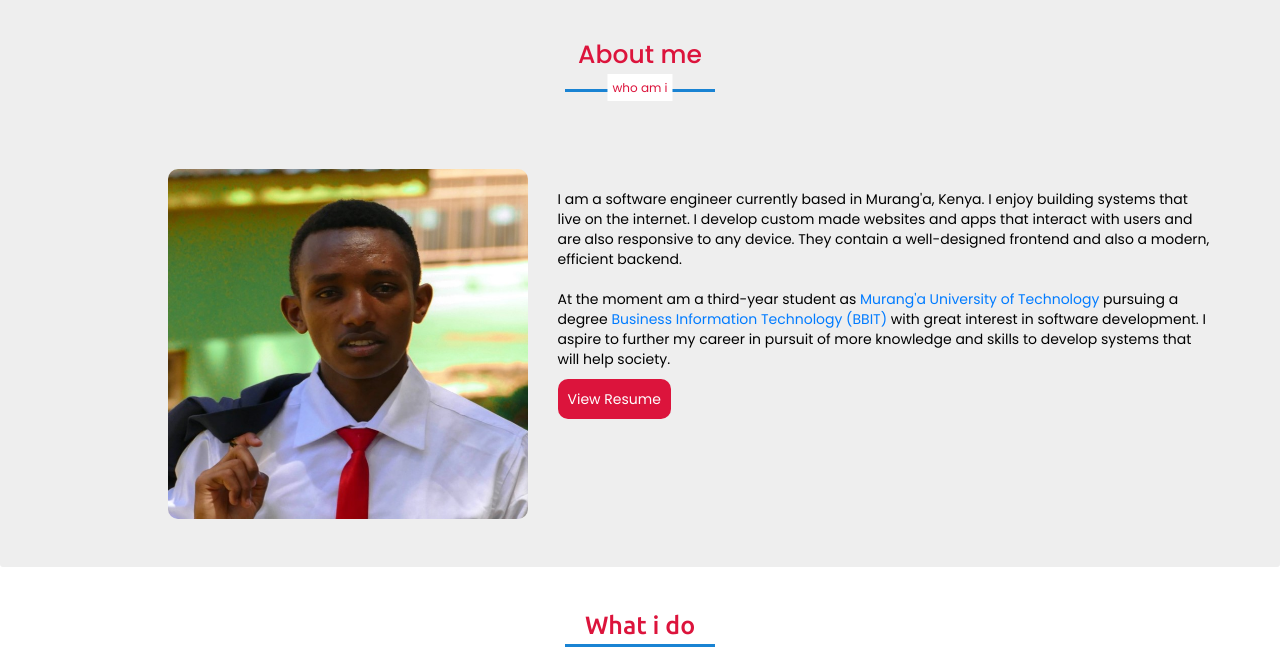
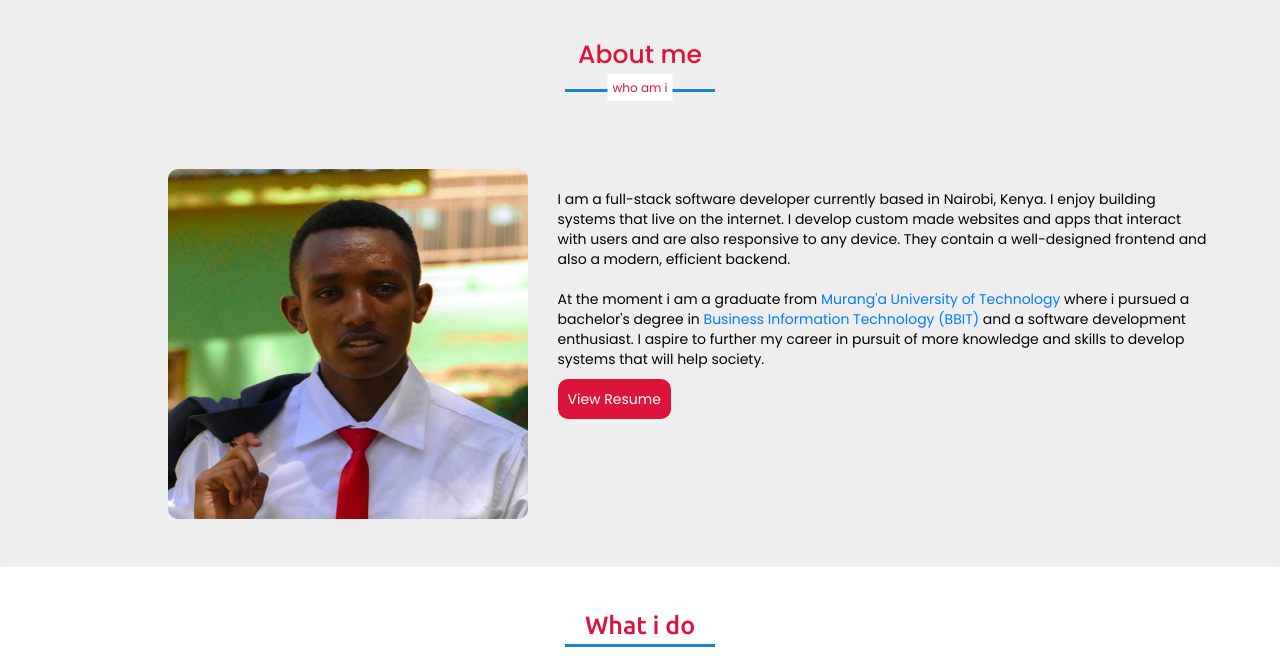
Before and after one commit to Aernestnjuki/NewPortfolio, a plain HTML site: page index.html in a window 1280 px wide. Shown: the part 822-1488 px from the top of the page. Drawn offline with nearby package versions, Linux system fonts and the light colour scheme.

Commit message:
new commit

```diff
--- a/index.html
+++ b/index.html
@@ -86,13 +86,13 @@
                     <img src="pictures/njuki.jpg" alt="njuki" class="img-responsive image-scroll">
                 </div>
                 <div class="col-md-7 col-xs-12 about-text">
-                    I am a software engineer currently based in Murang'a, Kenya. I enjoy building
+                    I am a full-stack software developer currently based in Nairobi, Kenya. I enjoy building
                     systems that live on the internet. I develop custom made websites and apps that interact
                     with users and are also responsive to any device. They contain a well-designed frontend and also
                     a modern, efficient backend. <br><br>
-                    At the moment am a third-year student as <span class="text-primary">Murang'a University of
-                    Technology</span> pursuing a degree <span class="text-primary">Business Information Technology
-                    (BBIT)</span> with great interest in software development. I aspire to further my career in pursuit
+                    At the moment i am a graduate from <span class="text-primary">Murang'a University of
+                    Technology</span> where i pursued a bachelor's degree in <span class="text-primary">Business Information Technology
+                    (BBIT)</span> and a software development enthusiast. I aspire to further my career in pursuit
                     of more knowledge and skills to develop systems that will help society. <br><br>
                     <a href="#">View Resume</a>
                 </div>
```
